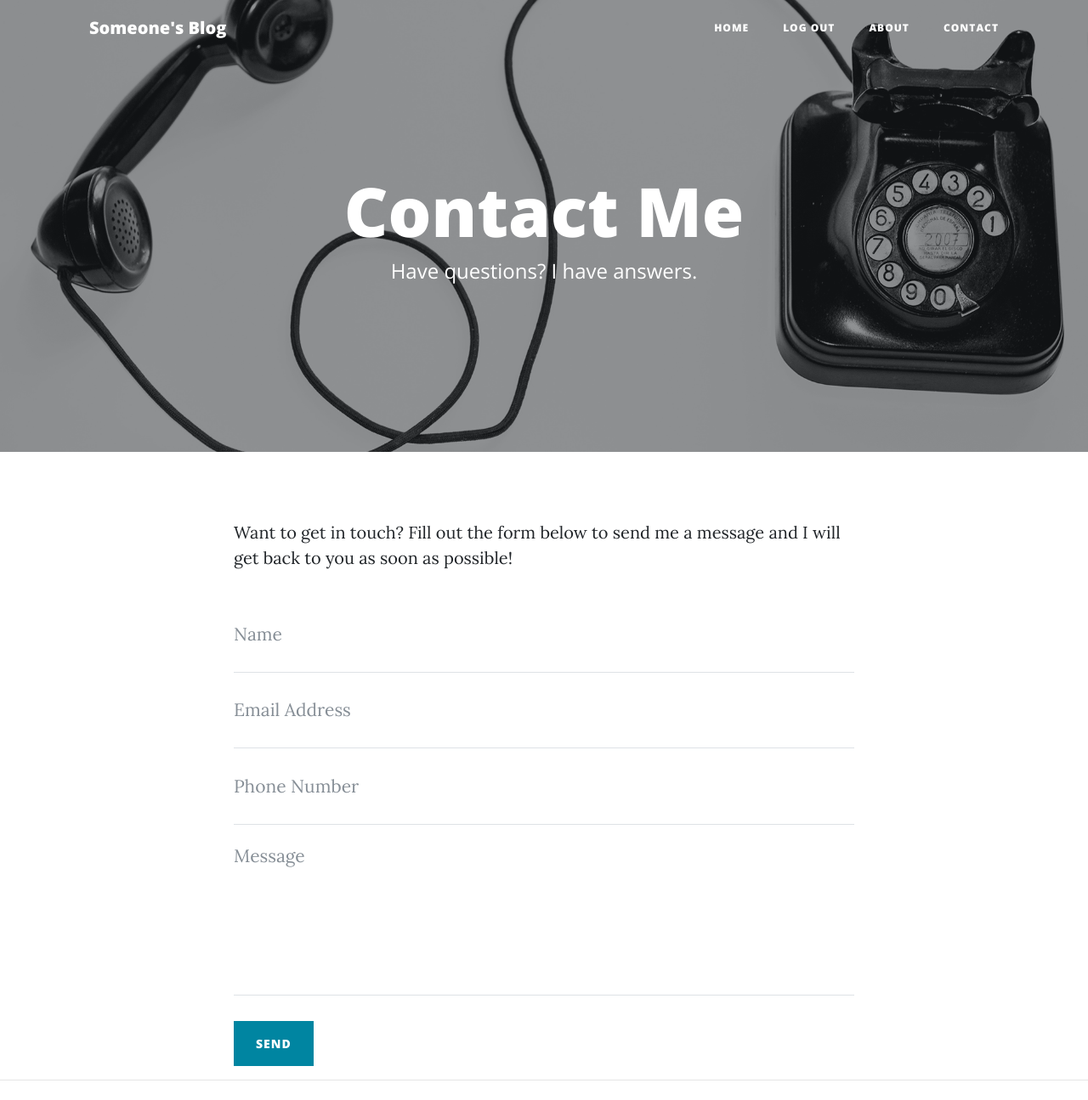
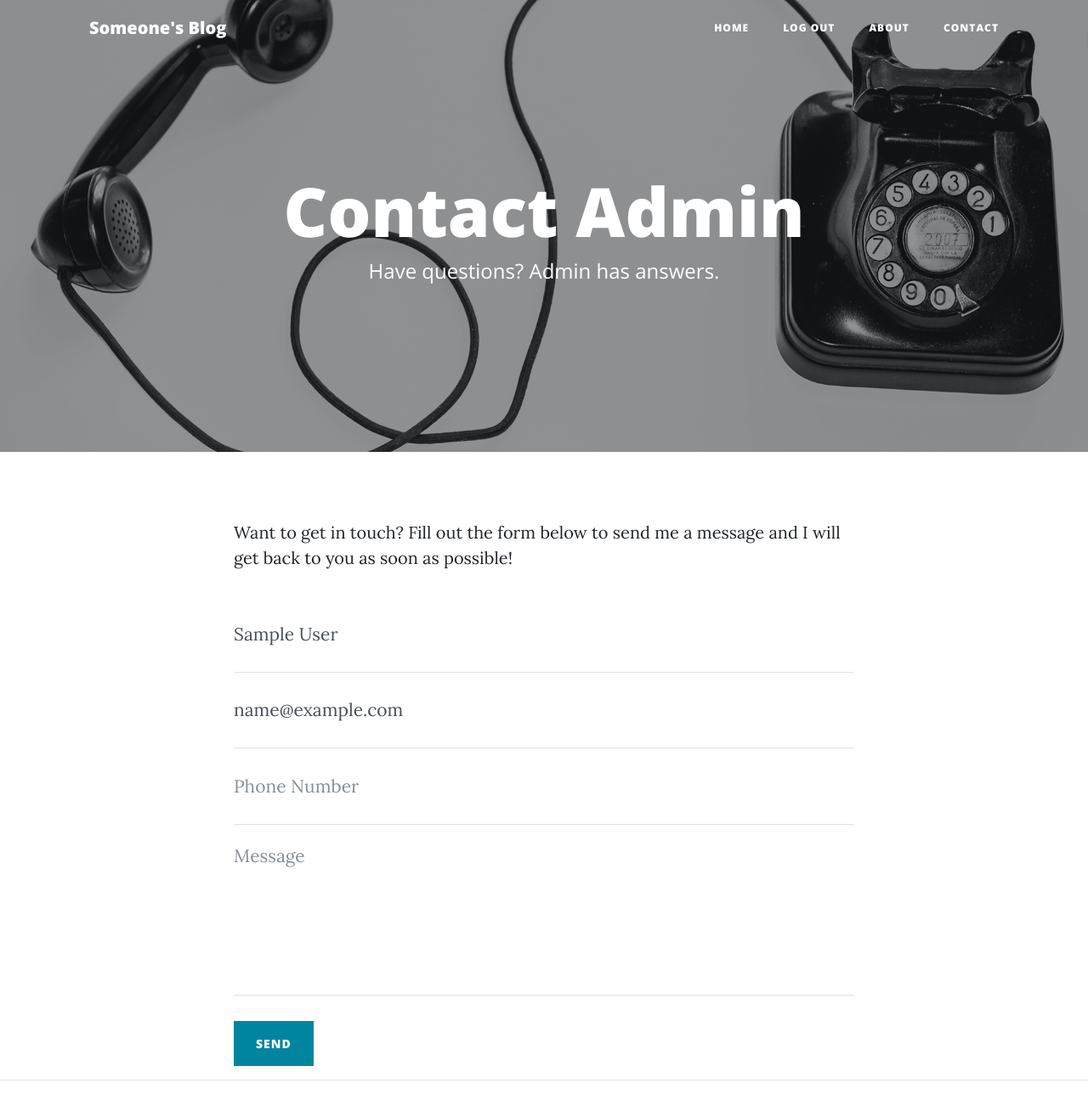
Before and after one commit to Kolkhis/blog_website, a Flask app: page /contact in a window 1280 px wide. Shown: the top 1295 px of the page at 85% size. Run offline with Flask 3, Linux system fonts and the light colour scheme; the visitor is signed in with stand-in values (Sample User, id 1); some libraries are stand-ins or nearby versions.

Commit message:
Updated contact form to work

```diff
--- a/main.py
+++ b/main.py
@@ -12,6 +12,8 @@ from forms import CreatePostForm, RegisterUserForm, LoginForm, CommentForm
 from flask_gravatar import Gravatar
 from functools import wraps
 import os
+
+from email_manager import EmailManager
 
 app = Flask(__name__)
 app.config['SECRET_KEY'] = os.environ.get('APP_SECRET_KEY')
@@ -63,10 +65,7 @@ class User(UserMixin, db.Model):
 
     # Relationship
     posts = relationship('BlogPost', back_populates='author')
-    user_comments = relationship('Comment', back_populates='user')  # this is now a Comment object
-
-    # backref (lazy rel)
-    # posts = relationship('BlogPost', backref='author')
+    user_comments = relationship('Comment', back_populates='user')
 
 
 class Comment(db.Model):
@@ -74,10 +73,8 @@ class Comment(db.Model):
     id = db.Column(db.Integer, primary_key=True)
     text = db.Column(db.String(500), nullable=False)
 
-    #  Keys go here in Comment, since Users can have MANY Comments, but Comments can only have ONE User.
-    #  One to Many - Only one parent, but many children. The children get the parents' keys.
     user_id = db.mapped_column(db.ForeignKey('users.id'))
-    user = relationship('User', back_populates='user_comments')  # this gives the Comment obj to the user obj
+    user = relationship('User', back_populates='user_comments')
 
     post_id = db.mapped_column(db.ForeignKey('blog_posts.id'))
     post = relationship('BlogPost', back_populates='post_comments')  # Comment is now a property of a BlogPost object
@@ -136,7 +133,6 @@ def register():
 def login():
     form = LoginForm()
     if form.validate_on_submit():
-        # user = db.session.query(User, User.email == request.form.get('email')).first()
         user = User.query.filter_by(email=request.form['email']).first()
         if user:
             if check_password_hash(pwhash=user.password, password=request.form['password']):
@@ -185,13 +181,27 @@ def about():
     return render_template("about.html")
 
 
-@app.route("/contact")
+@app.route('/contact', methods=['GET', 'POST'])
 def contact():
-    return render_template("contact.html")
+    if request.method == 'POST':
+        message_data = request.form
+        name = current_user.name
+        email = request.form['email']
+        phone = request.form['phone'] if request.form['phone'] else None
+        message = request.form['message']
+        data = f'Message request received. ' \
+               f'name:\n{name}<br />\nemail:\n{email}<br />\n' \
+               f'phone:{phone}<br />\nmessage:\n{message}'
+        email_manager = EmailManager()
+        email_manager.send_email(data=message_data)
+        flask.flash('Your message was sent!')
+        return redirect(url_for('contact'))
+    return render_template('contact.html')
+
 
 
 @app.route("/new-post", methods=['GET', 'POST'])
-@admin_only
+@login_required
 def add_new_post():
     form = CreatePostForm()
 
@@ -214,7 +224,6 @@ def add_new_post():
 @admin_only
 def edit_post(post_id):
     post = db.session.get(BlogPost, post_id)
-    # post = BlogPost.query.get(post_id)
     edit_form = CreatePostForm(
         title=post.title,
         subtitle=post.subtitle,
@@ -238,7 +247,6 @@ def edit_post(post_id):
 @admin_only
 def delete_post(post_id):
     post_to_delete = db.session.get(BlogPost, post_id)
-    # post_to_delete = BlogPost.query.filter_by(id=post_id)
     db.session.delete(post_to_delete)
     db.session.commit()
     return redirect(url_for('get_all_posts'))
--- a/templates/contact.html
+++ b/templates/contact.html
@@ -7,54 +7,72 @@
       <div class="row">
         <div class="col-lg-8 col-md-10 mx-auto">
           <div class="page-heading">
-            <h1>Contact Me</h1>
-            <span class="subheading">Have questions? I have answers.</span>
+            <h1>Contact Admin</h1>
+            <span class="subheading">Have questions? Admin has answers.</span>
           </div>
         </div>
       </div>
     </div>
   </header>
 
+
   <!-- Main Content -->
   <div class="container">
     <div class="row">
       <div class="col-lg-8 col-md-10 mx-auto">
         <p>Want to get in touch? Fill out the form below to send me a message and I will get back to you as soon as possible!</p>
-        <!-- Contact Form - Enter your email address on line 19 of the mail/contact_me.php file to make this form work. -->
-        <!-- WARNING: Some web hosts do not allow emails to be sent through forms to common mail hosts like Gmail or Yahoo. It's recommended that you use a private domain email address! -->
-        <!-- To use the contact form, your site must be on a live web host with PHP! The form will not work locally! -->
-        <form name="sentMessage" id="contactForm" novalidate>
+
+        {% with messages = get_flashed_messages() %}
+        {% if messages %}
+        {% for message in messages %}
+        <ul>
+          <li style="color:green;">{{ message }}</li>
+        </ul>
+        {% endfor %}
+        {% endif %}
+        {% endwith %}
+
+        <form action="{{ url_for('contact') }}" method="POST" name="form" id="contactForm" novalidate>
+
           <div class="control-group">
             <div class="form-group floating-label-form-group controls">
               <label>Name</label>
-              <input type="text" class="form-control" placeholder="Name" id="name" required data-validation-required-message="Please enter your name.">
+              <input type="text" name="name" class="form-control" placeholder="Name" id="name" value="{{ current_user.name }}" required data-validation-required-message="Please enter your name.">
               <p class="help-block text-danger"></p>
             </div>
           </div>
           <div class="control-group">
             <div class="form-group floating-label-form-group controls">
               <label>Email Address</label>
-              <input type="email" class="form-control" placeholder="Email Address" id="email" required data-validation-required-message="Please enter your email address.">
+              <input type="email" name="email" class="form-control" placeholder="Email Address" id="email" value="{{ current_user.email }}" required data-validation-required-message="Please enter your email address.">
               <p class="help-block text-danger"></p>
             </div>
           </div>
           <div class="control-group">
             <div class="form-group col-xs-12 floating-label-form-group controls">
               <label>Phone Number</label>
-              <input type="tel" class="form-control" placeholder="Phone Number" id="phone" required data-validation-required-message="Please enter your phone number.">
+              <input type="tel" class="form-control" name="phone" placeholder="Phone Number" id="phone" required data-validation-required-message="Please enter your phone number.">
               <p class="help-block text-danger"></p>
             </div>
           </div>
           <div class="control-group">
             <div class="form-group floating-label-form-group controls">
               <label>Message</label>
-              <textarea rows="5" class="form-control" placeholder="Message" id="message" required data-validation-required-message="Please enter a message."></textarea>
+              <textarea rows="5" class="form-control" name="message" placeholder="Message" id="message" required data-validation-required-message="Please enter a message."></textarea>
               <p class="help-block text-danger"></p>
             </div>
           </div>
           <br>
           <div id="success"></div>
+          {% if current_user.is_authenticated %}
           <button type="submit" class="btn btn-primary" id="sendMessageButton">Send</button>
+          {% else %}
+          <p style="color:red;">You need to be logged in to contact the admin!</p>
+          <button type="button" disabled class="btn btn-secondary disabled" id="disabledButton">Send</button>
+          {% endif %}
+
+
+
         </form>
       </div>
     </div>
```
Also changed, not shown: email_manager.py (added, +32 -0 lines), forms.py (+7 -0 lines).
